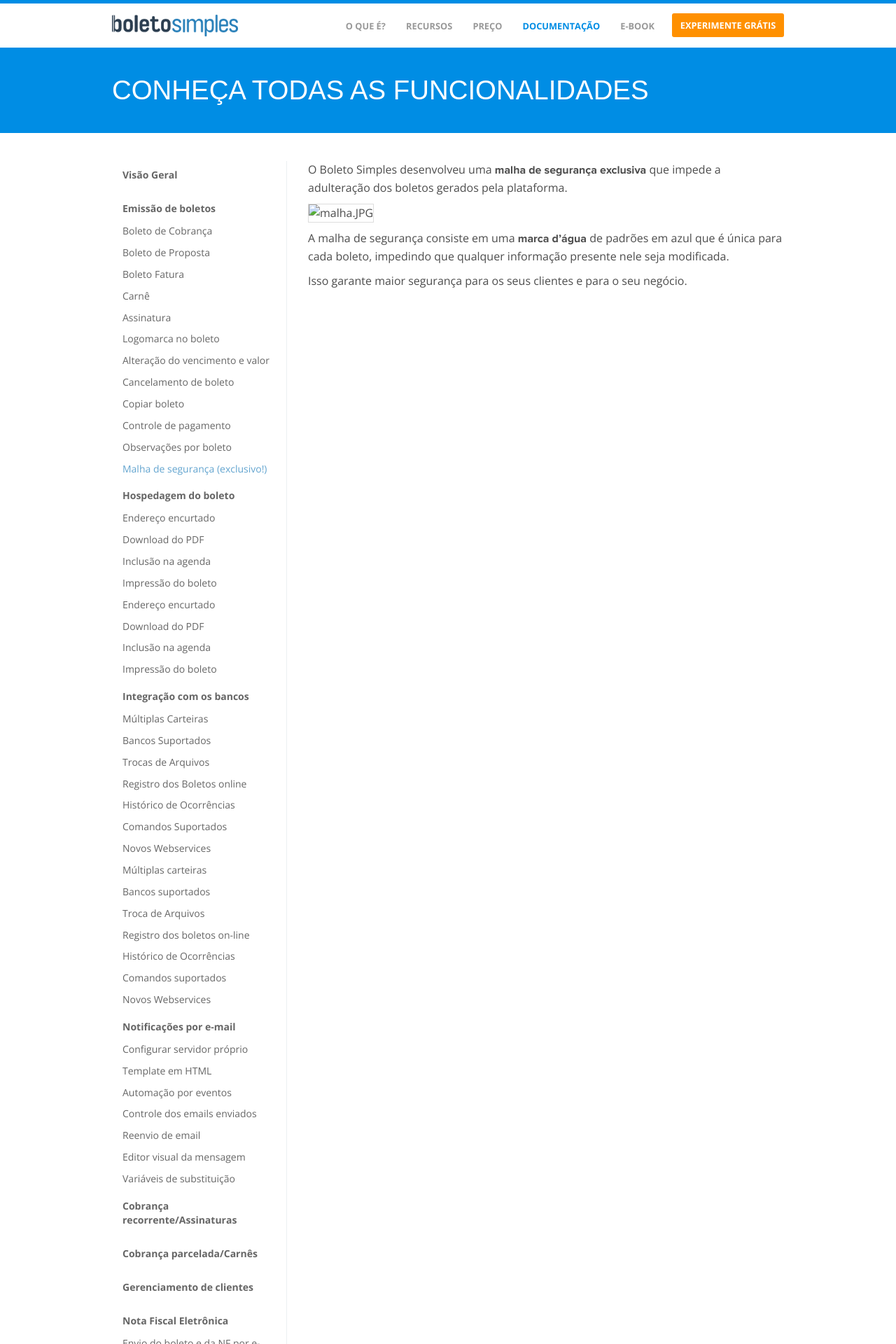
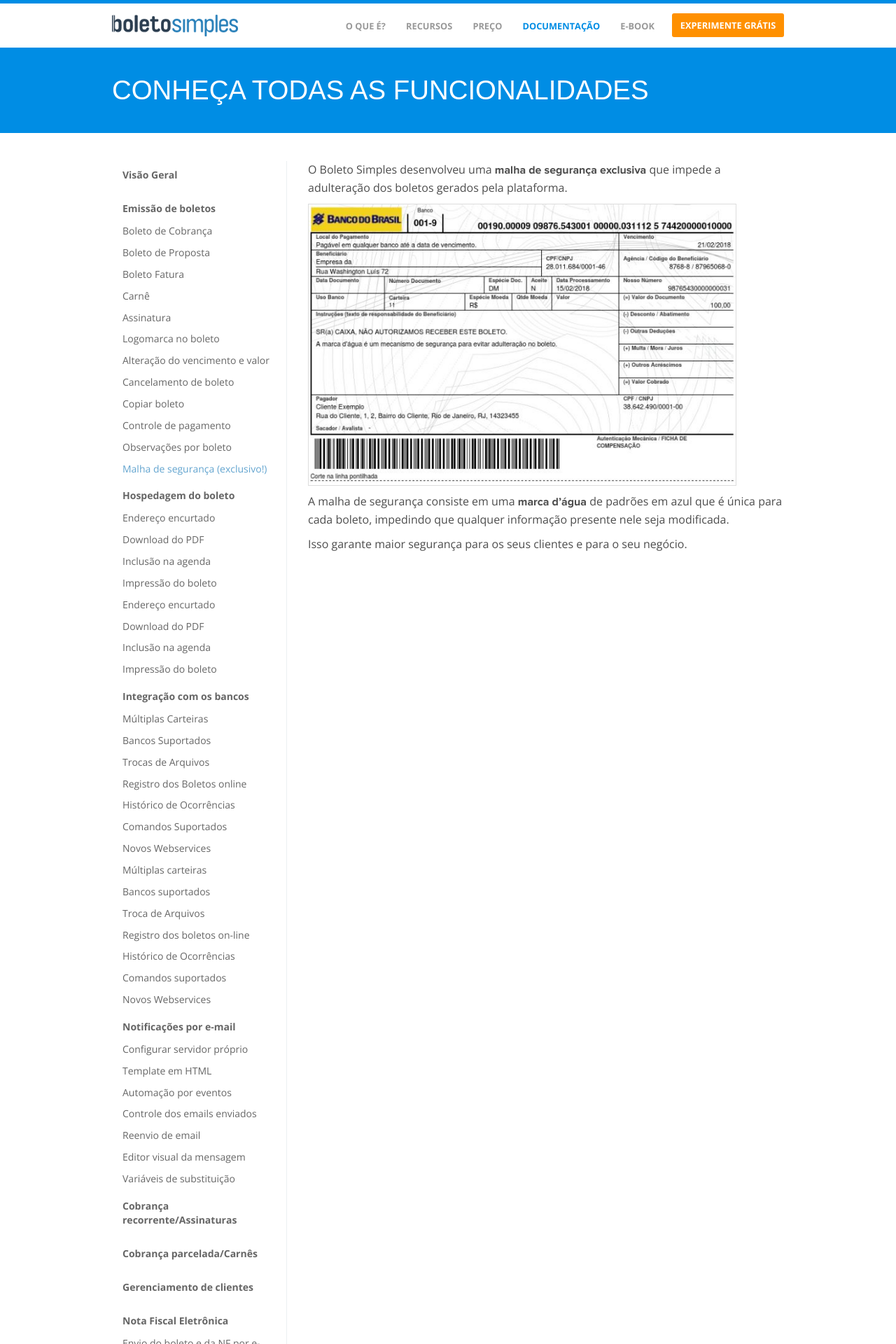
Before and after one commit to BoletoSimples/boletosimples-features, a Jekyll site: the page built from emissao-de-boletos/malha-de-seguranca-exclusivo.markdown, in a window 1280 px wide. Shown: the top 1920 px of the page at 70% size. Built offline with Jekyll 4.4.1, drawn with Linux system fonts in a browser that asks for light colours.

Commit message:
Updated Malha De Seguranca Exclusivo

```diff
--- a/emissao-de-boletos/malha-de-seguranca-exclusivo.markdown
+++ b/emissao-de-boletos/malha-de-seguranca-exclusivo.markdown
@@ -6,7 +6,7 @@
 
 O Boleto Simples desenvolveu uma **malha de segurança exclusiva** que impede a adulteração dos boletos gerados pela plataforma.
 
-![malha.JPG](/api/v2/sites/5a6e42d4b89c4264923706aa/source/_uploads/malha.JPG?download)
+![malha-5dcd0a.JPG](/uploads/malha-5dcd0a.JPG)
 
 A malha de segurança consiste em uma **marca d’água** de padrões em azul que é única para cada boleto, impedindo que qualquer informação presente nele seja modificada.
 
```
